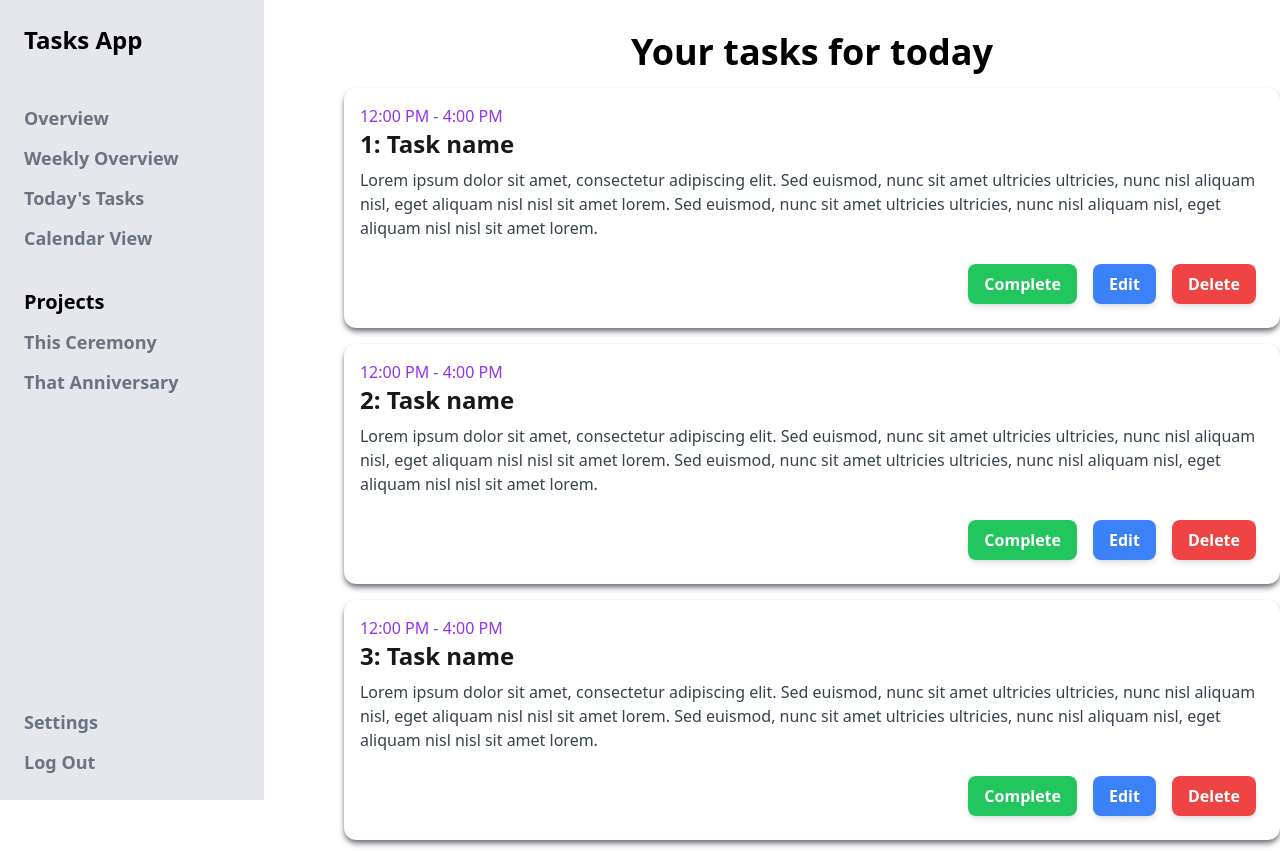
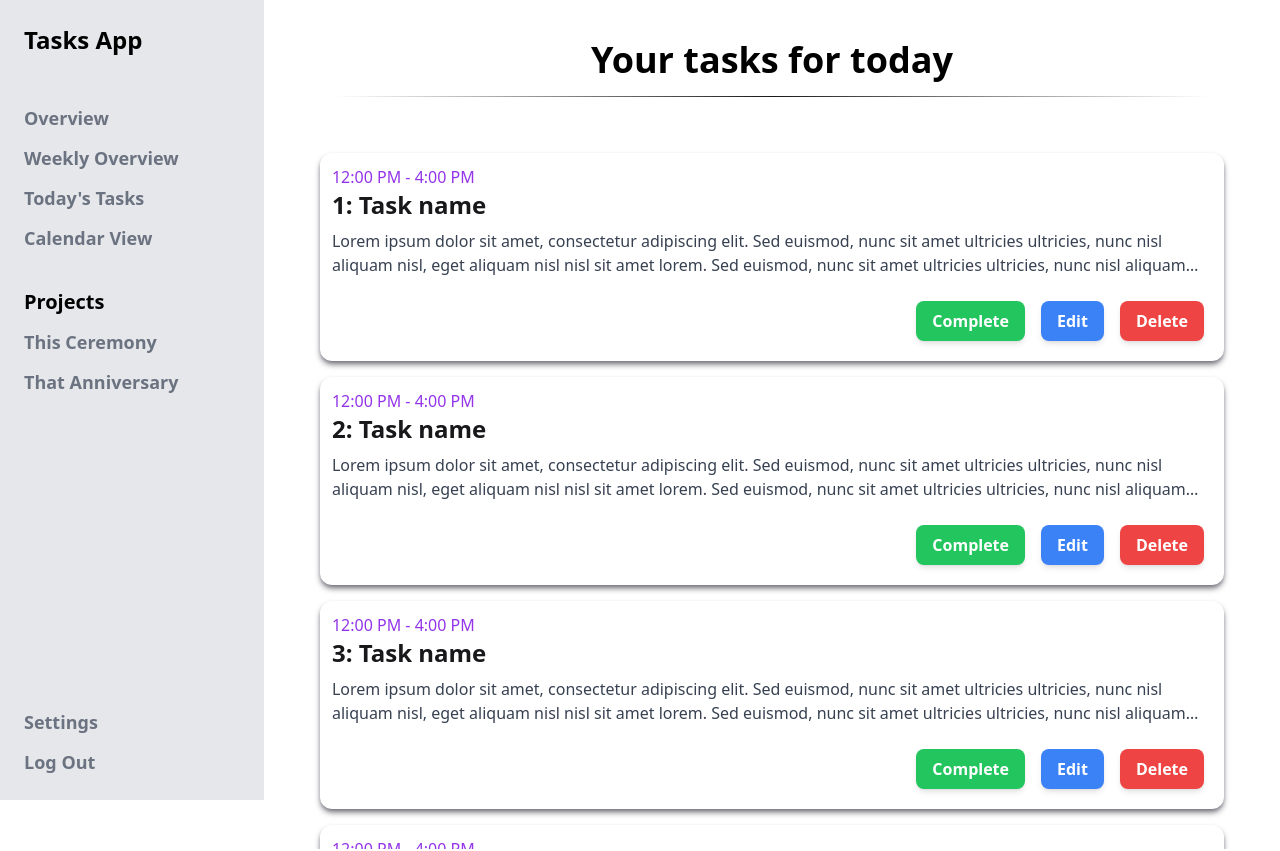
Before and after one commit to Davit-G/barbell-squat-enthusiasts, a React (Vite) app in the folder unihack2023-client/: page /my/tasks in a window 1280 px wide. Shown: the top 851 px of the page. Built offline with nearby package versions, Linux system fonts and the light colour scheme.

Commit message:
Updated Layout to fit with new sidebar

```diff
--- a/unihack2023-client/src/pages/my/Dashboard.jsx
+++ b/unihack2023-client/src/pages/my/Dashboard.jsx
@@ -38,7 +38,7 @@ function Dashboard({}) {
                 <div className="w-full h-[0.5px] bg-gradient-to-r from-zinc-900 dark:from-zinc-600 to-transparent"></div>
               </div>
 
-              <div className="flex flex-col items-center justify-start mb-4 mt-2 p-4 w-full space-y-3 h-[45rem] overflow-y-scroll scrollbar-hide rounded-lg ">
+              <div className="flex flex-col items-center justify-start mb-4 mt-2 p-4 w-full space-y-3 h-[50rem] overflow-y-scroll scrollbar-hide rounded-lg ">
                 {" "}
                 {/* Tasks go here */}
                 {[1, 2, 3, 4, 5, 6, 7, 8, 9, 10].map((project) => {
@@ -74,7 +74,7 @@ function Project({ project }) {
 
   return (
     <div
-      className={`rounded-xl ml-2 shadow-sm shadow-zinc-500 p-4 w-11/12 ${bgColor} hover:scale-[1.02] transition-all duration-150`}
+      className={`rounded-xl ml-2 shadow-sm shadow-zinc-500 p-4 w-11/12 ${bgColor} hover:scale-[1.02] transition-all duration-150 cursor-pointer`}
     >
       <div className="grid grid-cols-4 w-full">
         <h1 className="text-2xl font-semibold col-span-3">
--- a/unihack2023-client/src/pages/my/Tasks.jsx
+++ b/unihack2023-client/src/pages/my/Tasks.jsx
@@ -1,38 +1,55 @@
-import React, { useState, useEffect } from 'react';
+import React, { useState, useEffect } from "react";
 
 function TaskBlock({ num }) {
-
   return (
     <>
-            <div className="rounded-xl shadow-md shadow-zinc-500 dark:shadow-none text-zinc-900 dark:text-white dark:bg-zinc-700 dark:bg-opacity-60 p-4 w-full">
-                <p className='text-purple-600'>12:00 PM - 4:00 PM</p>
-                <h1 className='text-2xl font-semibold'>{num}: Task name</h1>
-                <p className='text-gray-700 dark:text-zinc-400 mt-2'>Lorem ipsum dolor sit amet, consectetur adipiscing elit. Sed euismod, nunc sit amet ultricies ultricies, nunc nisl aliquam nisl, eget aliquam nisl nisl sit amet lorem. Sed euismod, nunc sit amet ultricies ultricies, nunc nisl aliquam nisl, eget aliquam nisl nisl sit amet lorem.</p>
+      <div className="cursor-pointer rounded-xl shadow-md shadow-zinc-500 dark:shadow-none text-zinc-900 dark:text-white dark:bg-zinc-700 dark:bg-opacity-60 p-3 w-full hover:scale-[1.02] transition-all duration-150">
+        <p className="text-purple-600">12:00 PM - 4:00 PM</p>
+        <h1 className="text-2xl font-semibold">{num}: Task name</h1>
+        <p className="text-gray-700 dark:text-zinc-400 mt-2 truncate-2-lines">
+          Lorem ipsum dolor sit amet, consectetur adipiscing elit. Sed euismod,
+          nunc sit amet ultricies ultricies, nunc nisl aliquam nisl, eget
+          aliquam nisl nisl sit amet lorem. Sed euismod, nunc sit amet ultricies
+          ultricies, nunc nisl aliquam nisl, eget aliquam nisl nisl sit amet
+          lorem.
+        </p>
 
-                <div className='flex flex-row justify-end mt-4'>
-                    <button className='bg-green-500 text-white font-semibold rounded-lg shadow-md px-4 py-2 m-2 hover:bg-lime-700'>Complete</button>
-                    <button className='bg-blue-500 text-white font-semibold rounded-lg shadow-md px-4 py-2 m-2 hover:bg-blue-700'>Edit</button>
-                    <button className='bg-red-500 text-white font-semibold rounded-lg shadow-md px-4 py-2 m-2 hover:bg-red-700'>Delete</button>
+        <div className="flex flex-row justify-end mt-4">
+          <button className="bg-green-500 text-white font-semibold rounded-lg shadow-md px-4 py-2 m-2 hover:bg-lime-700">
+            Complete
+          </button>
+          <button className="bg-blue-500 text-white font-semibold rounded-lg shadow-md px-4 py-2 m-2 hover:bg-blue-700">
+            Edit
+          </button>
+          <button className="bg-red-500 text-white font-semibold rounded-lg shadow-md px-4 py-2 m-2 hover:bg-red-700">
+            Delete
+          </button>
         </div>
       </div>
     </>
-    )
+  );
 }
 
-function Tasks({ }) { // tasks view, shows up here temporarily
+function Tasks({}) {
+  // tasks view, shows up here temporarily
   return (
     <>
-            <div className='w-full py-4 pl-20 h-[50vh] flex flex-col justify-start items-start pt-8'>
-                <h1 className='text-4xl font-semibold text-left dark:text-zinc-200 m-auto'>Your tasks for today</h1>
-                <div className='flex flex-col justify-start items-start space-y-4 mt-4 w-full'> {/* Tasks go here */}
+      <div className="w-full p-8 pt-10  flex  flex-col justify-start items-end">
+        <h1 className="text-4xl font-semibold text-left dark:text-zinc-200 m-auto">
+          Your tasks for today
+        </h1>
+        <div className="grid grid-cols-2 pt-4  mx-auto w-11/12">
+          <div className="w-full h-[0.5px] bg-gradient-to-r from-transparent to-zinc-900 dark:to-zinc-600"></div>
+          <div className="w-full h-[0.5px] bg-gradient-to-r from-zinc-900 dark:from-zinc-600 to-transparent"></div>
+        </div>
+        <div className="flex flex-col justify-start items-start space-y-4 mt-8 p-6 w-full overflow-y-scroll scrollbar-hide h-[45rem]">
+          {" "}
+          {/* Tasks go here */}
           {[1, 2, 3, 4, 5, 6, 7, 8, 9, 10].map((task) => {
-                        return (
-                            <TaskBlock key={task} num={task} />
-                        )
+            return <TaskBlock key={task} num={task} />;
           })}
         </div>
       </div>
-
     </>
   );
 }
--- a/unihack2023-client/src/pages/my/Week.jsx
+++ b/unihack2023-client/src/pages/my/Week.jsx
@@ -31,6 +31,9 @@ function Week() {
     6: "Saturday",
   };
   return (
+    <div className="flex justify-center">
+
+
     <div className="m-4 text-zinc-900 dark:text-white w-full md:w-10/12 ">
       <h1 className="text-4xl font-semibold text-center py-4">
         Here is what your week looks like:
@@ -46,7 +49,7 @@ function Week() {
                 className={`${
                   today.getDay() > day.getDay()
                     ? "text-zinc-200 dark:text-zinc-600"
-                    : "hover:scale-100 transition-all duration-100 hover:text-zinc-600 dark:hover:text-zinc-400"
+                    : " transition-all duration-100 hover:text-zinc-600 dark:hover:text-zinc-400"
                 } font-semibold `}
                 disabled={today.getDay() > day.getDay()}
               >
@@ -57,21 +60,27 @@ function Week() {
                   today.getDay() > day.getDay() ? "hidden" : "grid grid-cols-2"
                 }  `}
               >
-                <div className="border-b-2 border-b-zinc-600 origin-left scale-0 group-hover:scale-100 transition-all duration-300"></div>
-                <div className="border-b-2 border-b-zinc-600 origin-right scale-0 group-hover:scale-100 transition-all duration-300"></div>
+                <div className="border-b-2 border-b-zinc-600 dark:border-b-white origin-left scale-0 group-hover:scale-100 transition-all duration-300"></div>
+                <div className="border-b-2 border-b-zinc-600 dark:border-b-white origin-right scale-0 group-hover:scale-100 transition-all duration-300"></div>
               </div>
+
             </div>
+
           );
         })}
+        <div className="grid grid-cols-2 pt-4  mx-auto w-11/12">
+                <div className="w-full h-[0.5px] bg-gradient-to-r from-transparent to-zinc-900 dark:to-zinc-600"></div>
+                <div className="w-full h-[0.5px] bg-gradient-to-r from-zinc-900 dark:from-zinc-600 to-transparent"></div>
+              </div>
       </div>
       <div className="pt-4 px-4 pb-2 text-xl font-bold">
         Tasks for {selectedDay}
       </div>
 
-      <div className="p-4 flex flex-col justify-start items-start mt-4 w-full h-[35rem]  space-y-3 overflow-y-scroll scrollbar-hide">
+      <div className="p-4 flex flex-col justify-start items-start mt-4 w-full h-[45rem]  space-y-3 overflow-y-scroll scrollbar-hide">
         {[1, 2, 3, 4, 5, 6, 7, 8, 9, 10].map((task) => {
           return (
-            <div className="rounded-xl shadow-md shadow-zinc-500 dark:shadow-none dark:bg-zinc-700 transition-all duration-150 hover:scale-[1.02] dark:bg-opacity-60 p-4 w-full">
+            <div className="rounded-xl shadow-md shadow-zinc-500 dark:shadow-none dark:bg-zinc-700 transition-all duration-150 hover:scale-[1.02] dark:bg-opacity-60 p-4 w-full cursor-pointer">
               <p className="text-purple-600">12:00 PM - 4:00 PM</p>
               <h1 className="text-2xl font-semibold">{task}: Task name</h1>
             </div>
@@ -79,6 +88,7 @@ function Week() {
         })}
       </div>
     </div>
+    </div>
   );
 }
 
```
Also changed, not shown: unihack2023-client/src/pages/my/Calendar.jsx (+17 -6 lines). Lines whose indentation alone changed are shown as unchanged.
